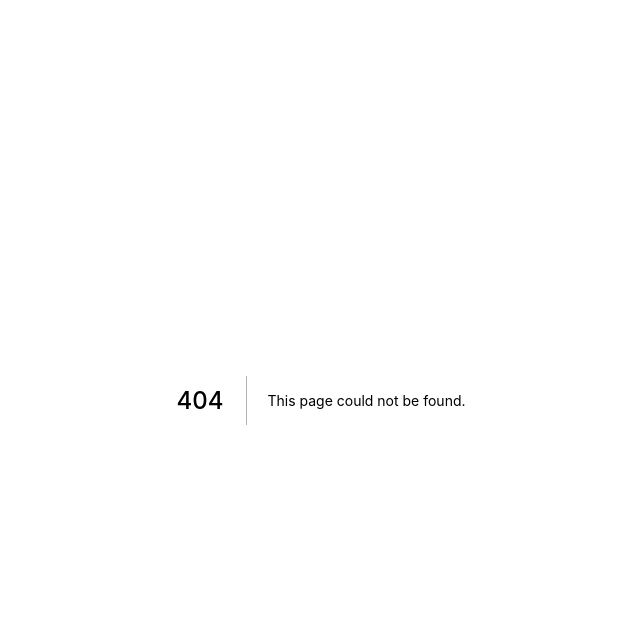
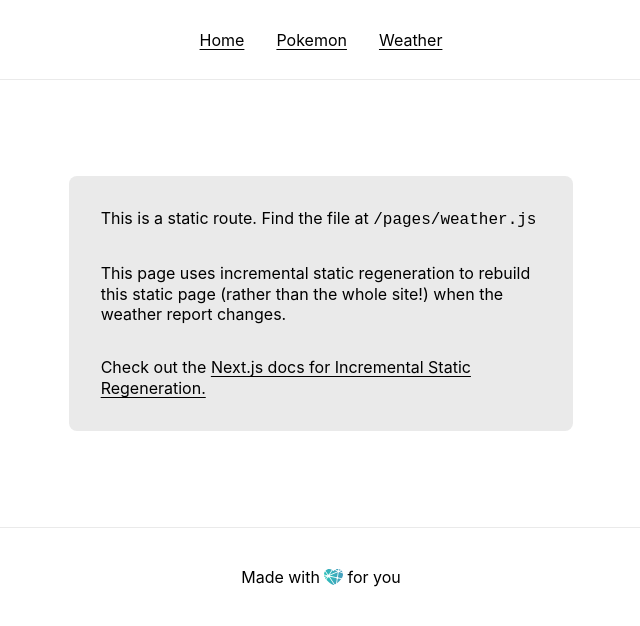
Before and after one commit to whitep4nth3r/next-netlify-starter, a Next.js app: page /weather in a window 1280 px wide. Before the commit this address had no page. Shown: the top 626 px of the page, without its empty margins (319-959 px from the left). Built offline with nearby package versions, Linux system fonts and the light colour scheme.

Commit message:
Set up weather page for ISR demo

```diff
--- a/components/Header/index.jsx
+++ b/components/Header/index.jsx
@@ -16,6 +16,11 @@ export default function Header() {
               <a>Pokemon</a>
             </Link>
           </li>
+          <li className={styles.listItem}>
+            <Link href="/weather">
+              <a>Weather</a>
+            </Link>
+          </li>
         </ol>
       </nav>
     </header>
--- /dev/null
+++ b/pages/weather.js
@@ -0,0 +1,52 @@
+import Head from "next/head";
+import Link from "next/link";
+import styles from "@styles/Layout.module.css";
+import Header from "@components/Header";
+import Footer from "@components/Footer";
+
+export async function getStaticProps() {
+  const weather = {};
+
+  return {
+    props: {
+      weather,
+    },
+  };
+}
+
+export default function Weather({ weather }) {
+  return (
+    <div className={styles.container}>
+      <Head>
+        <title>Check the weather</title>
+        <meta name="description" content="Check the weather. This page uses Incremental Static Revalidation." />
+        <link rel="icon" href="/favicon.ico" />
+      </Head>
+
+      <Header />
+
+      <main className={styles.main}>
+        <div className={styles.explainer}>
+          <p>
+            This is a static route. Find the file at <code>/pages/weather.js</code>
+          </p>
+          <p>
+            This page uses incremental static regeneration to rebuild this static page (rather than the whole site!)
+            when the weather report changes.
+          </p>
+          <p>
+            Check out the{" "}
+            <a
+              href="https://nextjs.org/docs/basic-features/data-fetching/incremental-static-regeneration"
+              target="_blank"
+              rel="noreferrer">
+              Next.js docs for Incremental Static Regeneration.
+            </a>
+          </p>
+        </div>
+      </main>
+
+      <Footer />
+    </div>
+  );
+}
--- a/styles/Layout.module.css
+++ b/styles/Layout.module.css
@@ -23,6 +23,7 @@
 .explainer p {
   margin-bottom: 2rem;
   margin-top: 2rem;
+  line-height: 1.3;
 }
 
 .explainer code {
```
